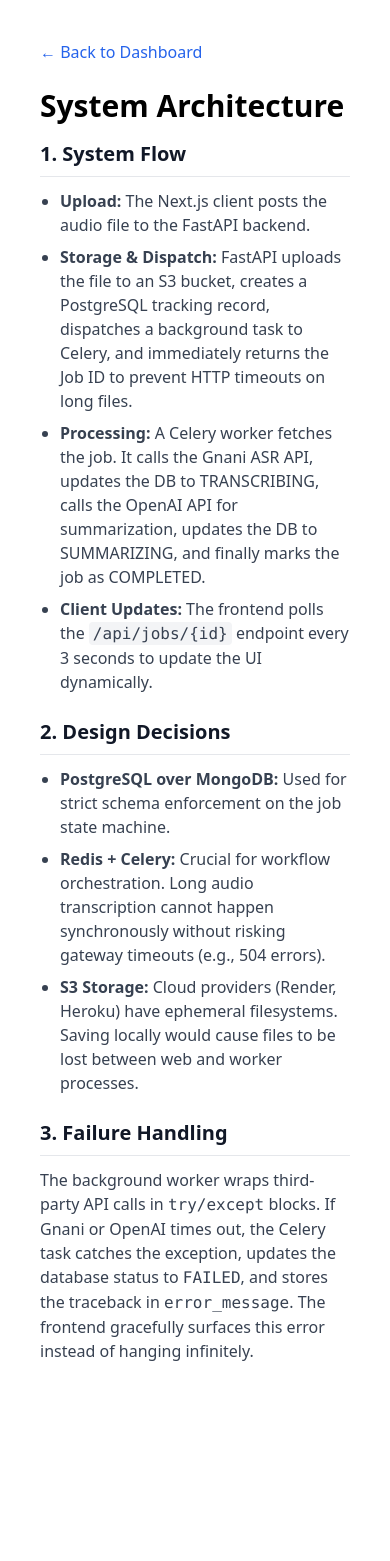
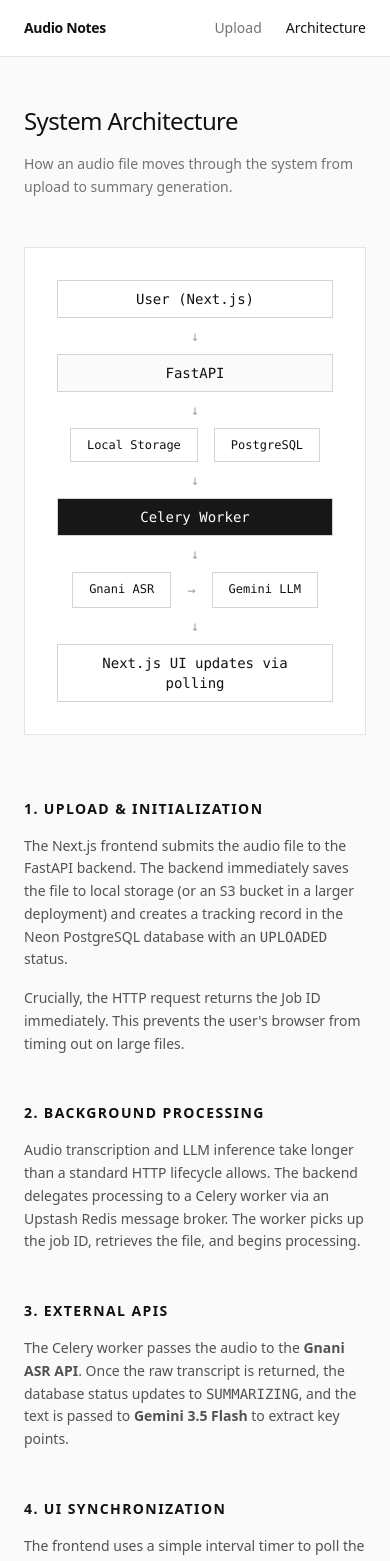
Before and after one commit to 9928ayush/audio-notes-platform, a Next.js app in the folder frontend/: page /architecture in a window 390 px wide. Shown: the top 1561 px of the page. Before the commit the page ends 1403 px from the top, so only its background shows below. Built offline with nearby package versions, Linux system fonts and the light colour scheme.

Commit message:
style: redesign frontend to minimal developer tool aesthetic

```diff
--- a/frontend/app/architecture/page.tsx
+++ b/frontend/app/architecture/page.tsx
@@ -2,36 +2,105 @@
 
 export default function Architecture() {
   return (
-    <main className="max-w-3xl mx-auto p-10 bg-white min-h-screen">
-      <Link href="/" className="text-blue-600 hover:underline font-medium">&larr; Back to Dashboard</Link>
-      <h1 className="text-3xl font-bold mt-6 mb-4">System Architecture</h1>
+    <div className="min-h-screen bg-[#fafafa] text-[#111] font-sans antialiased">
 
-      <section className="space-y-6 text-gray-700">
-        <div>
-          <h2 className="text-xl font-semibold text-gray-900 border-b pb-2 mb-3">1. System Flow</h2>
-          <ul className="list-disc pl-5 space-y-2">
-            <li><strong>Upload:</strong> The Next.js client posts the audio file to the FastAPI backend.</li>
-            <li><strong>Storage & Dispatch:</strong> FastAPI uploads the file to an S3 bucket, creates a PostgreSQL tracking record, dispatches a background task to Celery, and immediately returns the Job ID to prevent HTTP timeouts on long files.</li>
-            <li><strong>Processing:</strong> A Celery worker fetches the job. It calls the Gnani ASR API, updates the DB to TRANSCRIBING, calls the OpenAI API for summarization, updates the DB to SUMMARIZING, and finally marks the job as COMPLETED.</li>
-            <li><strong>Client Updates:</strong> The frontend polls the <code className="bg-gray-100 px-1 py-0.5 rounded">/api/jobs/{"{id}"}</code> endpoint every 3 seconds to update the UI dynamically.</li>          </ul>
+      <header className="border-b border-neutral-200 bg-white">
+        <div className="max-w-[800px] mx-auto px-6 h-14 flex items-center justify-between text-sm">
+          <div className="font-semibold tracking-tight">Audio Notes</div>
+          <nav className="flex gap-6 text-neutral-500">
+            <Link href="/" className="hover:text-neutral-900 transition-colors">
+              Upload
+            </Link>
+            <div className="text-neutral-900">Architecture</div>
+          </nav>
+        </div>
+      </header>
+
+      <main className="max-w-[800px] mx-auto px-6 py-12 md:py-20">
+
+        <div className="mb-12">
+          <h1 className="text-2xl font-medium tracking-tight mb-4">System Architecture</h1>
+          <p className="text-neutral-500 text-sm leading-relaxed">
+            How an audio file moves through the system from upload to summary generation.
+          </p>
         </div>
 
-        <div>
-          <h2 className="text-xl font-semibold text-gray-900 border-b pb-2 mb-3">2. Design Decisions</h2>
-          <ul className="list-disc pl-5 space-y-2">
-            <li><strong>PostgreSQL over MongoDB:</strong> Used for strict schema enforcement on the job state machine.</li>
-            <li><strong>Redis + Celery:</strong> Crucial for workflow orchestration. Long audio transcription cannot happen synchronously without risking gateway timeouts (e.g., 504 errors).</li>
-            <li><strong>S3 Storage:</strong> Cloud providers (Render, Heroku) have ephemeral filesystems. Saving locally would cause files to be lost between web and worker processes.</li>
-          </ul>
+        {/* Minimal Diagram */}
+        <div className="border border-neutral-200 bg-white p-8 mb-16 text-sm font-mono flex flex-col items-center">
+          <div className="text-center">
+            <div className="border border-neutral-300 px-4 py-2">User (Next.js)</div>
+            <div className="py-2 text-neutral-400">↓</div>
+            <div className="border border-neutral-300 px-4 py-2 bg-neutral-50">FastAPI</div>
+            <div className="py-2 text-neutral-400">↓</div>
+            <div className="flex gap-4 justify-center">
+              <div className="border border-neutral-300 px-4 py-2 text-xs">Local Storage</div>
+              <div className="border border-neutral-300 px-4 py-2 text-xs">PostgreSQL</div>
+            </div>
+            <div className="py-2 text-neutral-400">↓</div>
+            <div className="border border-neutral-300 px-4 py-2 bg-neutral-900 text-white">Celery Worker</div>
+            <div className="py-2 text-neutral-400">↓</div>
+            <div className="flex gap-4 justify-center">
+              <div className="border border-neutral-300 px-4 py-2 text-xs">Gnani ASR</div>
+              <div className="py-2 text-neutral-400">→</div>
+              <div className="border border-neutral-300 px-4 py-2 text-xs">Gemini LLM</div>
+            </div>
+            <div className="py-2 text-neutral-400">↓</div>
+            <div className="border border-neutral-300 px-4 py-2">Next.js UI updates via polling</div>
+          </div>
         </div>
 
-        <div>
-          <h2 className="text-xl font-semibold text-gray-900 border-b pb-2 mb-3">3. Failure Handling</h2>
-          <p>
-            The background worker wraps third-party API calls in <code>try/except</code> blocks. If Gnani or OpenAI times out, the Celery task catches the exception, updates the database status to <code>FAILED</code>, and stores the traceback in <code>error_message</code>. The frontend gracefully surfaces this error instead of hanging infinitely.
-          </p>
+        {/* Documentation Content */}
+        <div className="space-y-12">
+
+          <section>
+            <h2 className="text-sm font-semibold uppercase tracking-widest mb-4">1. Upload & Initialization</h2>
+            <p className="text-sm text-neutral-600 leading-relaxed mb-4">
+              The Next.js frontend submits the audio file to the FastAPI backend. The backend immediately saves the file to local storage (or an S3 bucket in a larger deployment) and creates a tracking record in the Neon PostgreSQL database with an <code>UPLOADED</code> status.
+            </p>
+            <p className="text-sm text-neutral-600 leading-relaxed">
+              Crucially, the HTTP request returns the Job ID immediately. This prevents the user's browser from timing out on large files.
+            </p>
+          </section>
+
+          <section>
+            <h2 className="text-sm font-semibold uppercase tracking-widest mb-4">2. Background Processing</h2>
+            <p className="text-sm text-neutral-600 leading-relaxed">
+              Audio transcription and LLM inference take longer than a standard HTTP lifecycle allows. The backend delegates processing to a Celery worker via an Upstash Redis message broker. The worker picks up the job ID, retrieves the file, and begins processing.
+            </p>
+          </section>
+
+          <section>
+            <h2 className="text-sm font-semibold uppercase tracking-widest mb-4">3. External APIs</h2>
+            <p className="text-sm text-neutral-600 leading-relaxed">
+              The Celery worker passes the audio to the <strong>Gnani ASR API</strong>. Once the raw transcript is returned, the database status updates to <code>SUMMARIZING</code>, and the text is passed to <strong>Gemini 3.5 Flash</strong> to extract key points.
+            </p>
+          </section>
+
+          <section>
+            <h2 className="text-sm font-semibold uppercase tracking-widest mb-4">4. UI Synchronization</h2>
+            <p className="text-sm text-neutral-600 leading-relaxed">
+              The frontend uses a simple interval timer to poll the <code>/api/jobs/{"{id}"}</code> endpoint every 3 seconds. The UI steps through the timeline (Upload → Transcription → Summary) dynamically based on the database state.
+            </p>
+          </section>
+
+          <section>
+            <h2 className="text-sm font-semibold uppercase tracking-widest mb-4">5. Handling Failures</h2>
+            <p className="text-sm text-neutral-600 leading-relaxed">
+              If an external API fails (e.g., Gnani rejects an unsupported codec, or Gemini times out), the Celery worker intercepts the exception, updates the database status to <code>FAILED</code>, and writes a clean error message. The frontend polls this failure state and presents it to the user without exposing stack traces.
+            </p>
+          </section>
+
+          <section>
+            <h2 className="text-sm font-semibold uppercase tracking-widest mb-4">6. Future Improvements</h2>
+            <ul className="text-sm text-neutral-600 leading-relaxed list-disc pl-5 space-y-2">
+              <li><strong>Object Storage:</strong> Migrate from local disk storage to S3, allowing the API and Workers to scale horizontally on separate servers.</li>
+              <li><strong>WebSockets / SSE:</strong> Replace HTTP polling with Server-Sent Events for more efficient UI updates.</li>
+              <li><strong>Queue Prioritization:</strong> Implement separate Celery queues (e.g., short audio vs long audio) to prevent large files from blocking smaller requests.</li>
+            </ul>
+          </section>
+
         </div>
-      </section>
-    </main>
+      </main>
+    </div>
   );
 }
--- a/frontend/app/page.tsx
+++ b/frontend/app/page.tsx
@@ -1,8 +1,7 @@
 "use client";
-import { useState, useEffect } from "react";
+import { useState, useEffect, useRef } from "react";
 import Link from "next/link";
-import Markdown from 'react-markdown';
-import { UploadCloud, FileAudio, RefreshCw, AlertCircle, CheckCircle, Trash2 } from "lucide-react";
+import Markdown from "react-markdown";
 
 const API_URL = process.env.NEXT_PUBLIC_API_URL || "http://localhost:8000";
 
@@ -20,6 +19,7 @@
   const [file, setFile] = useState<File | null>(null);
   const [activeJob, setActiveJob] = useState<AudioJob | null>(null);
   const [history, setHistory] = useState<AudioJob[]>([]);
+  const fileInputRef = useRef<HTMLInputElement>(null);
 
   const fetchHistory = async () => {
     try {
@@ -60,13 +60,33 @@
     return () => clearInterval(interval);
   }, [activeJob]);
 
+  const handleFileChange = (e: React.ChangeEvent<HTMLInputElement>) => {
+    const selectedFile = e.target.files?.[0];
+    if (selectedFile) {
+      setFile(selectedFile);
+    }
+  };
+
+  const handleDrop = (e: React.DragEvent<HTMLDivElement>) => {
+    e.preventDefault();
+    const droppedFile = e.dataTransfer.files?.[0];
+    if (droppedFile) {
+      setFile(droppedFile);
+    }
+  };
+
+  const handleDragOver = (e: React.DragEvent<HTMLDivElement>) => {
+    e.preventDefault();
+  };
+
   const handleUpload = async () => {
     if (!file) return;
     const formData = new FormData();
     formData.append("file", file);
 
     try {
-      setActiveJob({ status: "UPLOADING" } as AudioJob);
+      setActiveJob({ status: "UPLOADING", filename: file.name, created_at: new Date().toISOString() } as AudioJob);
+
       const res = await fetch(`${API_URL}/api/jobs`, {
         method: "POST",
         body: formData,
@@ -74,6 +94,8 @@
       const data = await res.json();
       if (res.ok) {
         setActiveJob(data);
+        setFile(null); // Clear file selection after upload starts
+        if (fileInputRef.current) fileInputRef.current.value = '';
       } else {
         setActiveJob({ status: "FAILED", error_message: data.detail || "Upload failed." } as AudioJob);
       }
@@ -82,90 +104,162 @@
     }
   };
 
-  const handleDelete = async (id: string, e: React.MouseEvent) => {
-    e.stopPropagation();
-    try {
-      const res = await fetch(`${API_URL}/api/jobs/${id}`, { method: 'DELETE' });
-      if (res.ok) {
-        setHistory(history.filter(job => job.id !== id));
-        if (activeJob?.id === id) setActiveJob(null);
-      }
-    } catch (err) {
-      console.error("Failed to delete job", err);
+  const isProcessing = activeJob !== null && !["COMPLETED", "FAILED"].includes(activeJob.status);
+
+  // Status mapping for simple timeline
+  const getStatusStep = (status: string) => {
+    switch (status) {
+      case 'UPLOADED': case 'UPLOADING': return 0;
+      case 'TRANSCRIBING': return 1;
+      case 'SUMMARIZING': return 2;
+      case 'COMPLETED': return 3;
+      case 'FAILED': return -1;
+      default: return 0;
     }
   };
 
-  const getStatusIcon = (status: string) => {
-    switch (status) {
-      case "COMPLETED": return <CheckCircle className="text-green-500" />;
-      case "FAILED": return <AlertCircle className="text-red-500" />;
-      default: return <RefreshCw className="text-blue-500 animate-spin" />;
-    }
-  };
+  const currentStep = activeJob ? getStatusStep(activeJob.status) : 0;
 
   return (
-    <main className="max-w-6xl mx-auto p-8 grid grid-cols-1 md:grid-cols-3 gap-8">
-      <div className="md:col-span-2 space-y-8">
-        <div className="flex justify-between items-end border-b pb-4">
+    <div className="min-h-screen bg-[#fafafa] text-[#111] font-sans antialiased selection:bg-neutral-200">
+
+      {/* Navbar */}
+      <header className="border-b border-neutral-200 bg-white">
+        <div className="max-w-[1200px] mx-auto px-6 h-14 flex items-center justify-between text-sm">
+          <div className="font-semibold tracking-tight">Audio Notes</div>
+          <nav className="flex gap-6 text-neutral-500">
+            <button
+              onClick={() => { setActiveJob(null); setFile(null); }}
+              className="hover:text-neutral-900 transition-colors"
+            >
+              Upload
+            </button>
+            <Link href="/architecture" className="hover:text-neutral-900 transition-colors">
+              Architecture
+            </Link>
+          </nav>
+        </div>
+      </header>
+
+      <main className="max-w-[1200px] mx-auto px-6 py-12 md:py-20 grid grid-cols-1 lg:grid-cols-12 gap-12 lg:gap-24">
+
+        {/* Left Column (Main Workspace) */}
+        <div className="lg:col-span-8 flex flex-col gap-10">
+
+          {!activeJob ? (
+            // INITIAL STATE: Introduction & Upload
+            <>
               <div>
-            <h1 className="text-3xl font-bold">Audio Notes</h1>
-            <p className="text-gray-500 mt-1">AI-powered transcription and summarization</p>
-          </div>
-          <Link href="/architecture" className="text-sm font-medium text-blue-600 hover:underline">
-            View Architecture &rarr;
-          </Link>
+                <div className="text-[11px] font-medium text-neutral-400 uppercase tracking-widest mb-3">Audio Notes</div>
+                <h1 className="text-2xl md:text-3xl font-medium tracking-tight mb-3">Turn conversations into notes.</h1>
+                <p className="text-neutral-500 text-sm md:text-base leading-relaxed max-w-lg">
+                  Upload an audio recording and get a searchable transcript and concise summary.
+                </p>
               </div>
 
-        <div className="border-2 border-dashed border-gray-300 bg-white rounded-xl p-10 text-center flex flex-col items-center">
-          <UploadCloud className="w-12 h-12 text-gray-400 mb-4" />
+              <div
+                className={`border border-neutral-200 bg-white p-8 md:p-12 transition-colors ${!file ? 'hover:border-neutral-300 hover:bg-neutral-50 cursor-pointer' : ''}`}
+                onDrop={handleDrop}
+                onDragOver={handleDragOver}
+                onClick={() => !file && fileInputRef.current?.click()}
+              >
+                {!file ? (
+                  <div className="flex flex-col items-center justify-center text-center">
+                    <p className="text-sm font-medium mb-1">Drop an audio file here</p>
+                    <p className="text-sm text-neutral-500 mb-6">or choose a file from your device</p>
+                    <button
+                      onClick={(e) => { e.stopPropagation(); fileInputRef.current?.click(); }}
+                      className="text-sm px-4 py-2 bg-white border border-neutral-300 hover:bg-neutral-50 transition-colors rounded-sm"
+                    >
+                      Choose file
+                    </button>
+                    <p className="text-[11px] text-neutral-400 mt-6 uppercase tracking-wider">MP3 · WAV · M4A · OGG</p>
+                  </div>
+                ) : (
+                  <div className="flex flex-col md:flex-row items-center justify-between gap-6">
+                    <div>
+                      <p className="text-sm font-medium truncate max-w-sm">{file.name}</p>
+                      <p className="text-xs text-neutral-500 mt-1">{(file.size / (1024 * 1024)).toFixed(2)} MB</p>
+                    </div>
+                    <div className="flex gap-3 w-full md:w-auto">
+                      <button
+                        onClick={() => setFile(null)}
+                        className="text-sm px-4 py-2 border border-neutral-200 text-neutral-500 hover:bg-neutral-50 rounded-sm flex-1 md:flex-none"
+                      >
+                        Cancel
+                      </button>
+                      <button
+                        onClick={handleUpload}
+                        className="text-sm px-4 py-2 bg-neutral-900 text-white hover:bg-neutral-800 rounded-sm flex-1 md:flex-none"
+                      >
+                        Upload
+                      </button>
+                    </div>
+                  </div>
+                )}
                 <input
                   type="file"
                   accept="audio/*"
-            onChange={(e) => setFile(e.target.files?.[0] || null)}
-            className="mb-4 text-sm text-gray-600 file:mr-4 file:py-2 file:px-4 file:rounded-full file:border-0 file:text-sm file:font-semibold file:bg-blue-50 file:text-blue-700 cursor-pointer"
+                  ref={fileInputRef}
+                  onChange={handleFileChange}
+                  className="hidden"
                 />
-          <button
-            onClick={handleUpload}
-            disabled={!file || (activeJob!=null && !["COMPLETED", "FAILED"].includes(activeJob.status))}
-            className="px-6 py-2.5 bg-gray-900 text-white rounded-lg disabled:opacity-50 disabled:cursor-not-allowed font-medium w-full max-w-xs"
-          >
-            Process Audio
-          </button>
+              </div>
+            </>
+          ) : (
+            // ACTIVE JOB STATE: Processing or Completed
+            <div className="flex flex-col gap-10">
+
+              {/* Header */}
+              <div className="border-b border-neutral-200 pb-6">
+                <div className="flex items-baseline justify-between mb-2">
+                  <h2 className="text-xl font-medium tracking-tight truncate pr-4">{activeJob.filename}</h2>
+                  <span className="text-xs text-neutral-500 whitespace-nowrap">
+                    {new Date(activeJob.created_at).toLocaleDateString()}
+                  </span>
                 </div>
 
-        {activeJob && (
-          <div className="bg-white p-6 rounded-xl border shadow-sm">
-            <div className="flex items-center gap-3 mb-4">
-              {getStatusIcon(activeJob?.status)}
-              <h2 className="text-lg font-semibold capitalize">{activeJob?.status?.toLowerCase() || "Processing..."}</h2>
+                {/* Minimal Timeline */}
+                <div className="flex gap-6 mt-4 text-xs font-medium">
+                  <div className={`flex items-center gap-2 ${currentStep >= 0 ? 'text-neutral-900' : 'text-neutral-400'}`}>
+                    {currentStep > 0 ? '✓' : currentStep === 0 ? '•' : '○'} Upload
+                  </div>
+                  <div className={`flex items-center gap-2 ${currentStep >= 1 ? 'text-neutral-900' : 'text-neutral-400'}`}>
+                    {currentStep > 1 ? '✓' : currentStep === 1 ? '•' : '○'} Transcription
+                  </div>
+                  <div className={`flex items-center gap-2 ${currentStep >= 2 ? 'text-neutral-900' : 'text-neutral-400'}`}>
+                    {currentStep > 2 ? '✓' : currentStep === 2 ? '•' : '○'} Summary
+                  </div>
+                </div>
               </div>
 
+              {/* Status Content */}
               {activeJob.status === "FAILED" && (
-              <div className="bg-red-50 text-red-700 p-4 rounded-md text-sm border border-red-100">
-                {activeJob.error_message || "An unknown error occurred during processing."}
+                <div className="border border-neutral-200 bg-white p-6">
+                  <h3 className="text-sm font-medium mb-2">Processing failed</h3>
+                  <p className="text-sm text-neutral-500 mb-4">{activeJob.error_message || "The audio could not be processed."}</p>
+                  <button
+                    onClick={() => setActiveJob(null)}
+                    className="text-sm px-4 py-2 border border-neutral-200 hover:bg-neutral-50 rounded-sm"
+                  >
+                    Try another file
+                  </button>
                 </div>
               )}
 
               {activeJob.status === "COMPLETED" && (
-              <div className="space-y-6 mt-4">
-                <div className="bg-blue-50/50 p-5 rounded-lg border border-blue-100">
-                  <h3 className="font-semibold text-blue-900 mb-3 text-sm uppercase">AI Summary</h3>
-                  <div className="text-sm text-gray-800">
-                    <Markdown
-                      components={{
-                        h3: ({node, ...props}) => <h3 className="text-base font-bold mt-4 mb-2 text-blue-950" {...props} />,
-                        p: ({node, ...props}) => <p className="mb-3 leading-relaxed" {...props} />,
-                        ul: ({node, ...props}) => <ul className="list-disc pl-5 mb-3 space-y-1" {...props} />,
-                        strong: ({node, ...props}) => <strong className="font-semibold text-blue-950" {...props} />,
-                      }}
-                    >
-                      {activeJob.summary}
-                    </Markdown>
+                <div className="grid grid-cols-1 md:grid-cols-2 gap-8 md:gap-12">
+                  <div>
+                    <h3 className="text-xs font-medium text-neutral-400 uppercase tracking-widest mb-4">Summary</h3>
+                    <div className="prose prose-sm prose-neutral max-w-none text-sm leading-relaxed">
+                      <Markdown>{activeJob.summary}</Markdown>
                     </div>
                   </div>
                   <div>
-                  <h3 className="font-semibold text-gray-900 mb-2 text-sm uppercase">Full Transcript</h3>
-                  <p className="text-gray-600 text-sm whitespace-pre-wrap bg-gray-50 p-4 rounded-lg border">{activeJob.transcript}</p>
+                    <h3 className="text-xs font-medium text-neutral-400 uppercase tracking-widest mb-4">Transcript</h3>
+                    <div className="text-sm leading-relaxed text-neutral-600 font-serif whitespace-pre-wrap">
+                      {activeJob.transcript}
+                    </div>
                   </div>
                 </div>
               )}
@@ -173,39 +267,48 @@
           )}
         </div>
 
-      <div className="bg-white border rounded-xl p-5 h-fit shadow-sm">
-        <h2 className="font-semibold text-lg mb-4 flex items-center gap-2">
-          <FileAudio className="w-5 h-5 text-gray-500" /> Past Uploads
-        </h2>
-        <div className="space-y-3 max-h-[600px] overflow-y-auto pr-2">
+        {/* Right Column (History) */}
+        <div className="lg:col-span-4">
+          <div className="sticky top-14 pt-8 lg:pt-0 border-t border-neutral-200 lg:border-t-0">
+            <h2 className="text-xs font-medium text-neutral-400 uppercase tracking-widest mb-6">Recent notes</h2>
+
             {history.length === 0 ? (
-            <p className="text-sm text-gray-500 italic text-center py-4">No past uploads found.</p>
+              <p className="text-sm text-neutral-500">Your uploaded recordings will appear here.</p>
             ) : (
-            history.map((job) => (
+              <div className="flex flex-col">
+                <div className="grid grid-cols-12 gap-4 pb-2 border-b border-neutral-200 text-xs text-neutral-400 mb-2">
+                  <div className="col-span-6">File</div>
+                  <div className="col-span-3">Status</div>
+                  <div className="col-span-3 text-right">Date</div>
+                </div>
+                <div className="max-h-[600px] overflow-y-auto pr-2 flex flex-col gap-1">
+                  {history.map((job) => (
                     <div
                       key={job.id}
-                className="w-full text-left p-3 rounded-lg border hover:border-blue-400 hover:bg-blue-50 transition-all cursor-pointer group"
-                onClick={() => setActiveJob(job)}
+                      onClick={() => {
+                        setActiveJob(job);
+                        window.scrollTo({ top: 0, behavior: 'smooth' });
+                      }}
+                      className={`grid grid-cols-12 gap-4 py-2 px-2 -mx-2 text-sm cursor-pointer hover:bg-neutral-100 rounded-sm transition-colors ${activeJob?.id === job.id ? 'bg-neutral-100' : ''}`}
                     >
-                <div className="flex justify-between items-start">
-                  <div className="font-medium text-sm text-gray-900 truncate pr-2" title={job.filename}>{job.filename}</div>
-                  <button
-                    onClick={(e) => handleDelete(job.id, e)}
-                    className="text-gray-300 hover:text-red-500 transition-colors opacity-0 group-hover:opacity-100"
-                    title="Delete record"
-                  >
-                    <Trash2 className="w-4 h-4" />
-                  </button>
+                      <div className="col-span-6 truncate font-medium text-neutral-800" title={job.filename}>
+                        {job.filename}
                       </div>
-                <div className="flex justify-between items-center mt-2 text-xs text-gray-500">
-                  <span className="capitalize font-medium">{job?.status?.toLowerCase() || "unknown"}</span>
-                  <span>{new Date(job.created_at).toLocaleDateString()}</span>
+                      <div className="col-span-3 text-neutral-500 capitalize">
+                        {job.status.toLowerCase()}
+                      </div>
+                      <div className="col-span-3 text-right text-neutral-400 truncate">
+                        {new Date(job.created_at).toLocaleDateString(undefined, { month: 'short', day: 'numeric' })}
                       </div>
                     </div>
-            ))
+                  ))}
+                </div>
+              </div>
             )}
           </div>
         </div>
+
       </main>
+    </div>
   );
 }
```
Lines whose indentation alone changed are shown as unchanged.
